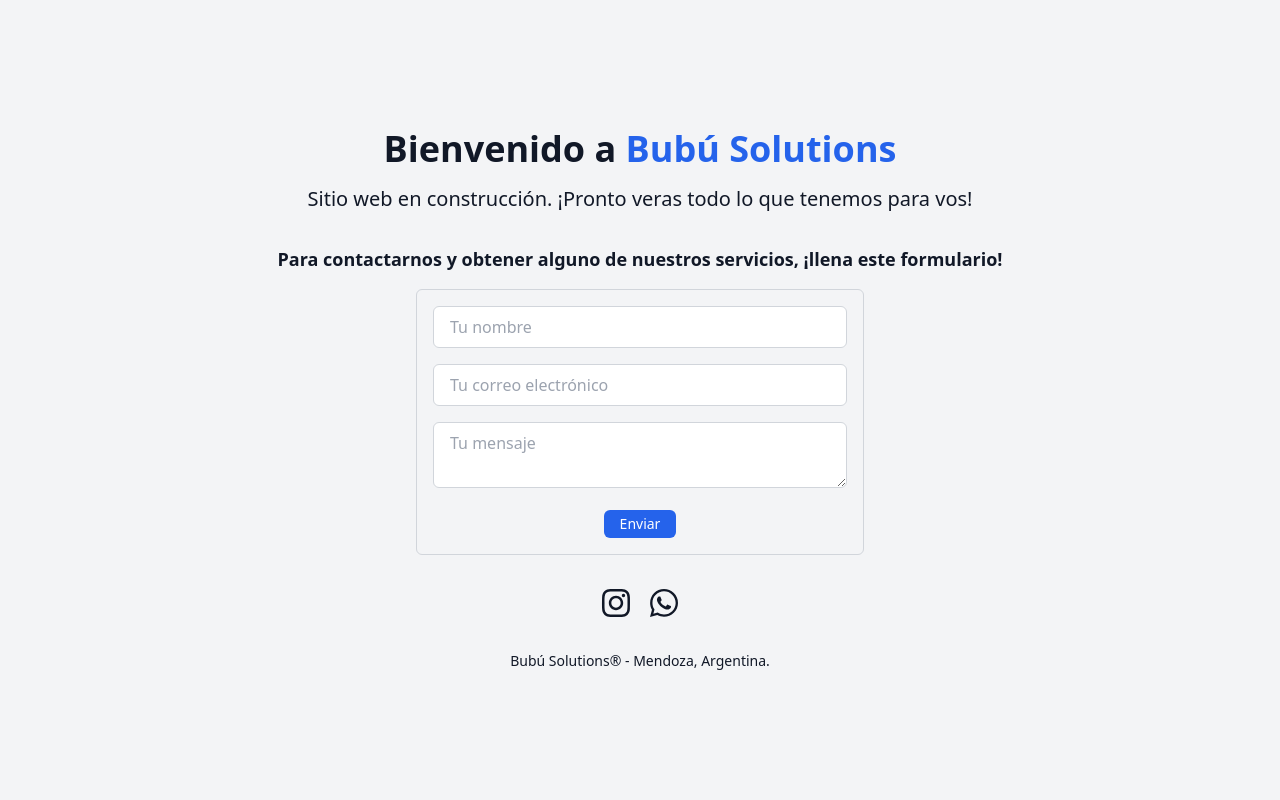
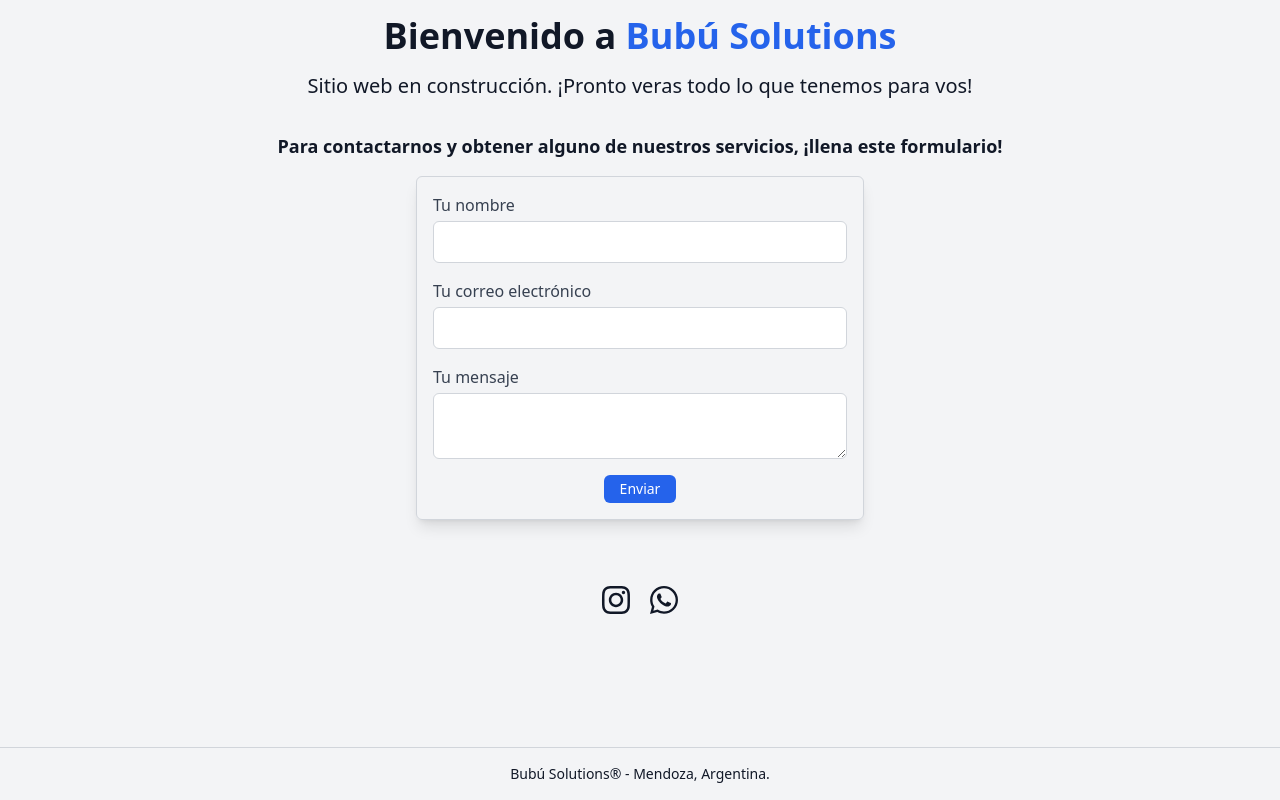
Before and after one commit to emisinatra/bubu-page, a Next.js app: page / in a window 1280 px wide. Built offline with nearby package versions, Linux system fonts and the light colour scheme.

Commit message:
comentando el codigo y añadiendo animaciones basicas

```diff
--- a/package.json
+++ b/package.json
@@ -20,6 +20,7 @@
     "react": "18.2.0",
     "react-dom": "18.2.0",
     "react-icons": "^4.8.0",
+    "react-spinners": "^0.13.8",
     "react-toastify": "^9.1.2",
     "tailwindcss": "3.3.2",
     "typescript": "5.0.4",
--- a/src/pages/index.tsx
+++ b/src/pages/index.tsx
@@ -1,27 +1,47 @@
+// Importando los íconos de Instagram y Whatsapp de la biblioteca "react-icons"
 import { FaInstagram, FaWhatsapp } from "react-icons/fa";
+// Importando la función "toast" de "react-toastify" para mostrar alertas
 import { toast } from "react-toastify";
+// Importando los estilos de "react-toastify"
 import "react-toastify/dist/ReactToastify.css";
+// Importando el componente Head de Next.js para modificar el encabezado del documento HTML
 import Head from "next/head";
+//Importando componente para animacion de carga
+import { BeatLoader } from "react-spinners";
+// Importando la función useState de React para manejar el estado del formulario
 import { useState } from "react";
-
+// Definiendo el componente Home
 export default function Home() {
+  //Estado para manejar si el formulario esta siendo enviado
+  const [loading, setLoading] = useState(false);
+  // Usando useState para almacenar y actualizar el estado del formulario
   const [formState, setFormState] = useState({
     nombre: "",
     _replyto: "",
     mensaje: "",
   });
-
+  // Función para manejar los cambios en los campos del formulario
+  // Esta función se llama cada vez que un usuario escribe en un campo del formulario
   const handleInputChange = (e: any) => {
     setFormState({
+      // Manteniendo las propiedades existentes del estado del formulario
       ...formState,
+
+      // Actualizando el valor del campo específico con lo que el usuario ha escrito
       [e.target.name]: e.target.value,
     });
   };
 
+  // Función para manejar el envío del formulario
+  // Esta función se llama cuando un usuario envía el formulario
   const handleSubmit = async (e: any) => {
+    // Evitando que la página se recargue, que es el comportamiento por defecto al enviar un formulario
     e.preventDefault();
+    // Inicia la animacion de carga
+    setLoading(true);
 
     try {
+      // Enviando una petición POST a la API de Formspree con los datos del formulario
       const response = await fetch("https://formspree.io/f/xqkojewa", {
         method: "POST",
         headers: {
@@ -30,6 +50,7 @@
         body: JSON.stringify(formState),
       });
 
+      // Si la petición fue exitosa, mostrando una alerta de éxito y limpiando el formulario
       if (response.ok) {
         toast.success("Tu mensaje ha sido enviado correctamente!");
         setFormState({
@@ -38,17 +59,20 @@
           mensaje: "",
         });
       } else {
+        // Si la respuesta no fue exitosa, lanzando un error
+        throw new Error("Error en la respuesta");
+      }
+    } catch (error) {
+      // Manejando cualquier error lanzado en el try o en el else con un toast
       toast.error(
         "Hubo un error al enviar tu mensaje. Por favor, inténtalo de nuevo."
       );
     }
-    } catch (error) {
-      toast.error(
-        "Hubo un error al enviar tu mensaje. Por favor, inténtalo de nuevo."
-      );
-    }
+    // Detiene la animacion de carga
+    setLoading(false);
   };
 
+  // Jsx con los estilos
   return (
     <div className="flex flex-col items-center justify-center min-h-screen bg-gray-100 text-gray-900">
       <Head>
@@ -57,7 +81,7 @@
         <link rel="icon" href="/favicon.ico" />
       </Head>
 
-      <main className="p-4 text-center">
+      <main className="flex-grow p-4 text-center">
         <h1 className="text-4xl font-bold">
           Bienvenido a <span className="text-blue-600">Bubú Solutions</span>
         </h1>
@@ -72,45 +96,52 @@
             este formulario!
           </h2>
 
-          <div className="w-full max-w-md p-4 mx-auto border border-gray-300 rounded-md">
+          <div className="w-full max-w-md p-4 mx-auto border border-gray-300 rounded-md shadow-lg">
             <form onSubmit={handleSubmit}>
+              <label className="block text-left">
+                <span className="text-gray-700">Tu nombre</span>
                 <input
                   type="text"
                   name="nombre"
-                placeholder="Tu nombre"
                   required
                   onChange={handleInputChange}
                   value={formState.nombre}
-                className="w-full px-4 py-2 mb-4 border border-gray-300 rounded-md focus:outline-none focus:ring-2 focus:ring-blue-600"
+                  className="mt-1 block w-full px-4 py-2 mb-4 border border-gray-300 rounded-md focus:outline-none focus:ring-2 focus:ring-blue-600"
                 />
+              </label>
+              <label className="block text-left">
+                <span className="text-gray-700">Tu correo electrónico</span>
                 <input
                   type="email"
                   name="_replyto"
-                placeholder="Tu correo electrónico"
                   required
                   onChange={handleInputChange}
                   value={formState._replyto}
-                className="w-full px-4 py-2 mb-4 border border-gray-300 rounded-md focus:outline-none focus:ring-2 focus:ring-blue-600"
+                  className="mt-1 block w-full px-4 py-2 mb-4 border border-gray-300 rounded-md focus:outline-none focus:ring-2 focus:ring-blue-600"
                 />
+              </label>
+              <label className="block text-left">
+                <span className="text-gray-700">Tu mensaje</span>
                 <textarea
                   name="mensaje"
-                placeholder="Tu mensaje"
                   required
                   onChange={handleInputChange}
                   value={formState.mensaje}
-                className="w-full px-4 py-2 mb-4 border border-gray-300 rounded-md focus:outline-none focus:ring-2 focus:ring-blue-600"
+                  className="mt-1 block w-full px-4 py-2 mb-4 border border-gray-300 rounded-md focus:outline-none focus:ring-2 focus:ring-blue-600"
                 ></textarea>
+              </label>
               <button
                 type="submit"
-                className="px-4 py-1 text-sm text-white bg-blue-600 rounded-md hover:bg-blue-700"
+                disabled={loading}
+                className="px-4 py-1 text-sm text-white bg-blue-600 rounded-md hover:bg-blue-700 transition duration-500 ease-in-out transform hover:-translate-y-1 hover:scale-110"
               >
-                Enviar
+                {loading ? <BeatLoader color="white" size={8} /> : "Enviar"}
               </button>
             </form>
           </div>
         </section>
 
-        <div className="flex justify-center mt-8 space-x-4">
+        <div className="flex justify-center mt-16 space-x-4">
           <a
             href="https://www.instagram.com/bubusolutions/"
             target="_blank"
@@ -126,11 +157,13 @@
             <FaWhatsapp size={32} />
           </a>
         </div>
+      </main>
 
-        <footer className="mt-8 text-sm">
+      <footer className="p-4 mt-4 text-sm text-center w-full border-t border-gray-300">
+        <div className="hover:text-blue-600 transition-colors duration-200">
           Bubú Solutions® - Mendoza, Argentina.
+        </div>
       </footer>
-      </main>
     </div>
   );
 }
```
Also changed, not shown: 1 other file (tests, documents, lock files or other folders). Lines whose indentation alone changed are shown as unchanged.
